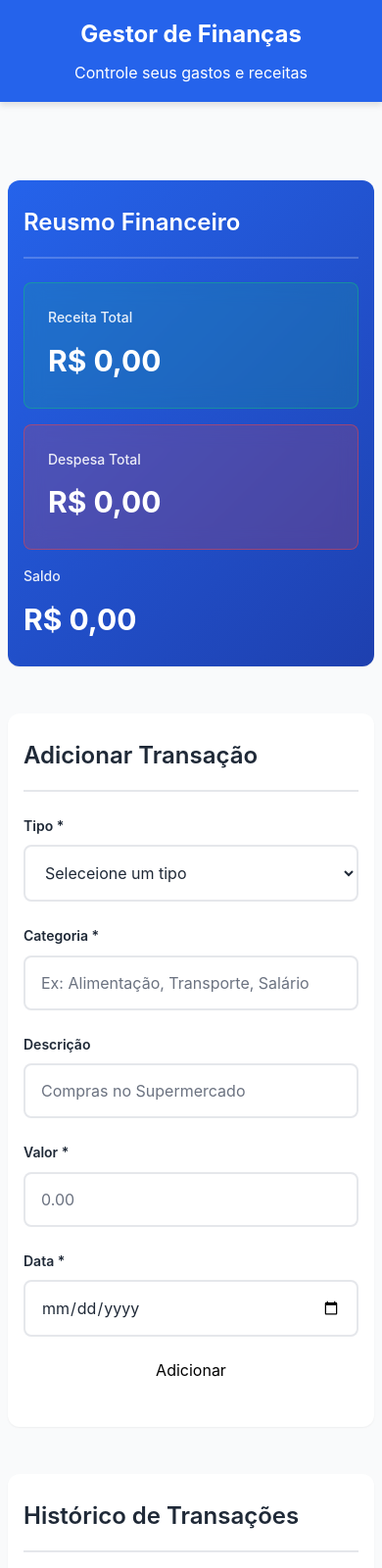
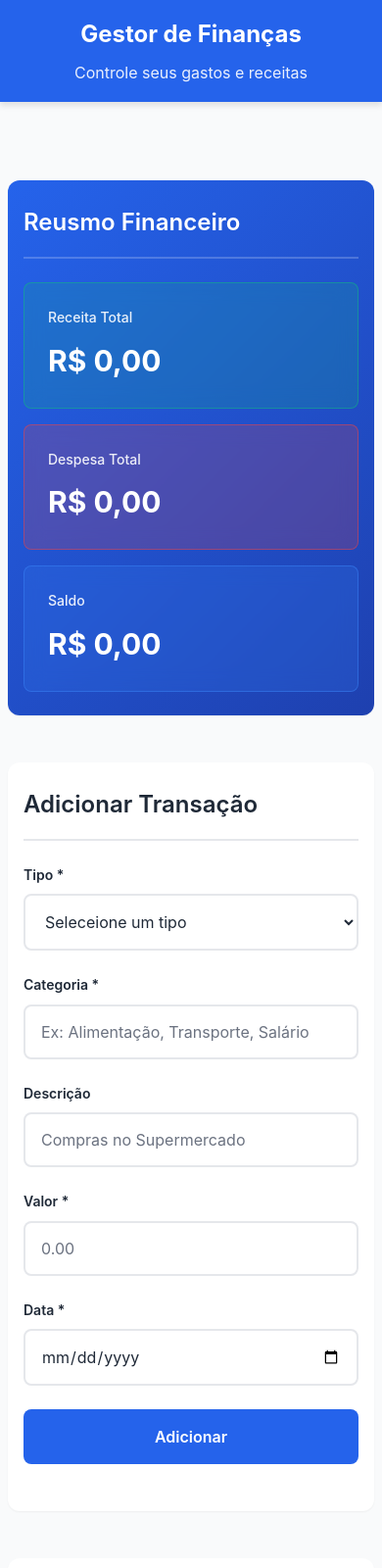
Before and after one commit to MBacelar93/finance-app, a plain HTML site: page views/index.html in a window 390 px wide. Shown: the top 1600 px of the page at 98% size. Drawn offline with Linux system fonts and the light colour scheme; files whose address does not match are found by name.

Commit message:
feat(css): implementar layout responsivo com Flexbox e Grid
- Criar public/css/style.css com reset CSS
- Implementar variáveis CSS para cores e tamanhos
- Layout responsivo: mobile, tablet, desktop
- Paleta de cores: azul (#2563eb), verde (#10b981), vermelho (#ef4444)
- Componentes estilizados: header, cards, formulário, botões
- Transições suaves e feedback visual
- Suporte a acessibilidade

```diff
--- a/views/index.html
+++ b/views/index.html
@@ -5,13 +5,13 @@
     <meta name="viewport" content="width=device-width, initial-scale=1.0">
     <meta name="description" content="Sistema de Gestão de Finanças Pessoais - Controle suas despesas e receitas">
     <title>Gestor de Finanças - Controle Financeiro Pessoal</title>
-    <link rel="stylesheet" href="/css/style.css">
+    <link rel="stylesheet" href="/public/css/style.css">
 </head>
 <body>
     <header class="app-header">
         <div class="header-content">
             <h1 class="app-title">Gestor de Finanças</h1>
-            <p class="app-subititle">Controle seus gastos e receitas</p>
+            <p class="app-subtitle">Controle seus gastos e receitas</p>
         </div>
     </header>
 
@@ -28,7 +28,7 @@
                         <span class="summary-label">Despesa Total</span>
                         <span class="summary-value" id="total-expense">R$ 0,00</span>
                     </div>
-                    <div class="sumarry-card balance">
+                    <div class="summary-card balance">
                         <span class="summary-label">Saldo</span>
                         <span class="summary-value" id="total-balance">R$ 0,00</span>
                     </div>
@@ -67,7 +67,7 @@
                         <input type="date" name="date" id="date" required>
                     </div>
 
-                    <button type="submit" class="" btn btn-primary>Adicionar</button>
+                    <button type="submit" class="btn-primary btn" >Adicionar</button>
                 </form>
 
                 <div id="form-message" class="form-message"></div>
```
